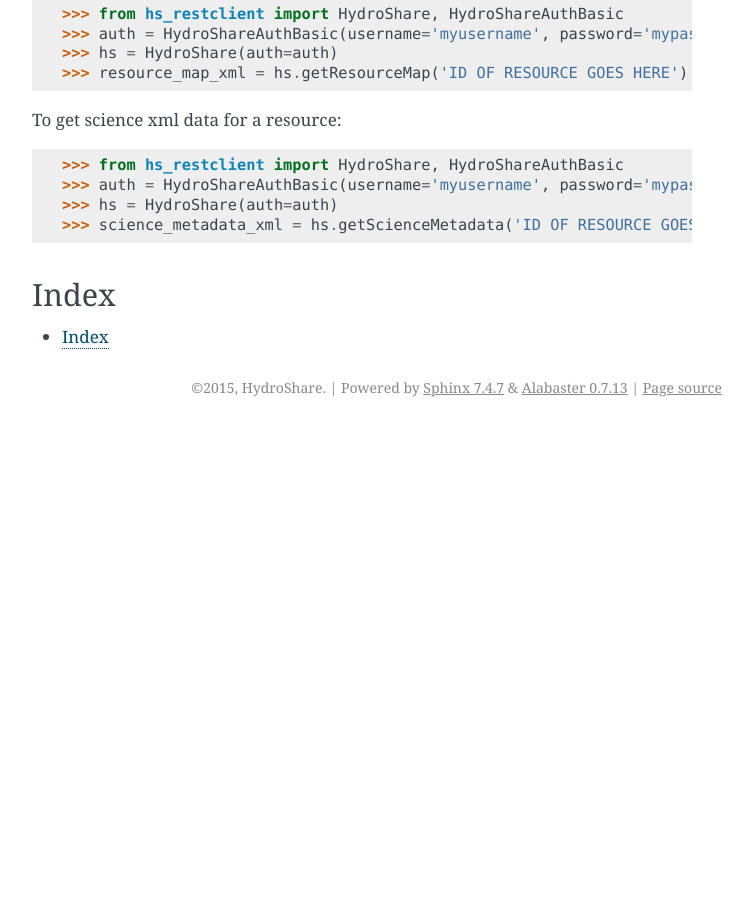
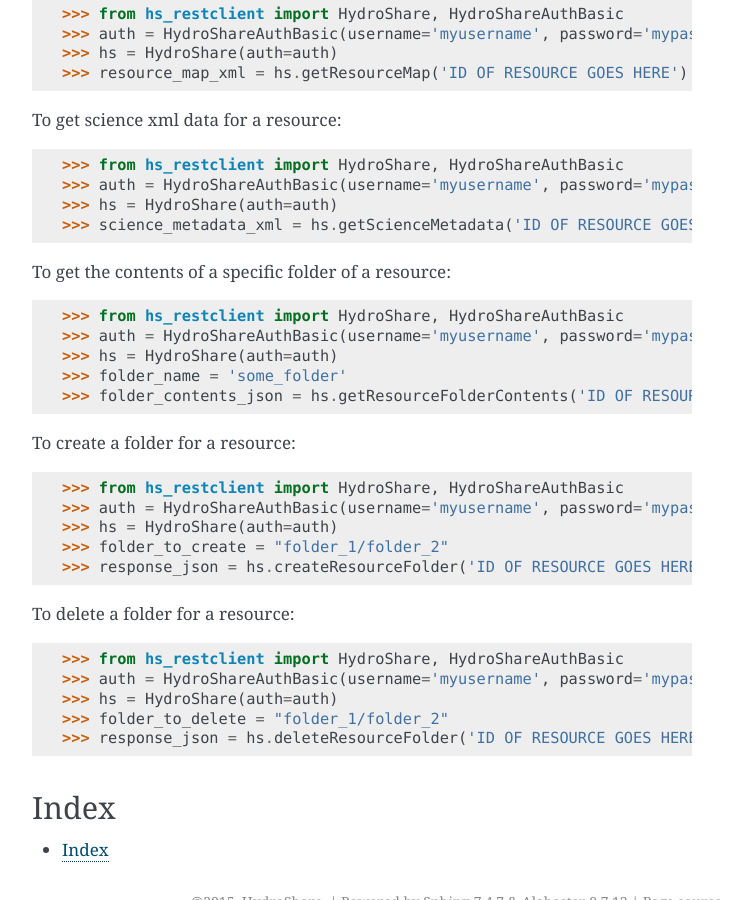
Before and after one commit to hydroshare/hs_restclient, a Sphinx documentation site: the page built from docs/index.rst, in a window 1280 px wide and 900 px high, scrolled down 4401 px. Shown: the whole window, without its empty margins (388-1141 px from the left). Built offline with Sphinx 7.4.7, drawn with Linux system fonts in a browser that asks for light colours; before the commit the page ends 4828 px from its top, so only the background shows below that.

Commit message:
[#48] updated docs on how to use the new methods that support folder operations

```diff
--- a/docs/index.rst
+++ b/docs/index.rst
@@ -219,6 +219,30 @@
     >>> hs = HydroShare(auth=auth)
     >>> science_metadata_xml = hs.getScienceMetadata('ID OF RESOURCE GOES HERE')
 
+To get the contents of a specific folder of a resource:
+
+    >>> from hs_restclient import HydroShare, HydroShareAuthBasic
+    >>> auth = HydroShareAuthBasic(username='myusername', password='mypassword')
+    >>> hs = HydroShare(auth=auth)
+    >>> folder_name = 'some_folder'
+    >>> folder_contents_json = hs.getResourceFolderContents('ID OF RESOURCE GOES HERE', pathname=folder_name)
+
+To create a folder for a resource:
+
+    >>> from hs_restclient import HydroShare, HydroShareAuthBasic
+    >>> auth = HydroShareAuthBasic(username='myusername', password='mypassword')
+    >>> hs = HydroShare(auth=auth)
+    >>> folder_to_create = "folder_1/folder_2"
+    >>> response_json = hs.createResourceFolder('ID OF RESOURCE GOES HERE', pathname=folder_to_create)
+
+To delete a folder for a resource:
+
+    >>> from hs_restclient import HydroShare, HydroShareAuthBasic
+    >>> auth = HydroShareAuthBasic(username='myusername', password='mypassword')
+    >>> hs = HydroShare(auth=auth)
+    >>> folder_to_delete = "folder_1/folder_2"
+    >>> response_json = hs.deleteResourceFolder('ID OF RESOURCE GOES HERE', pathname=folder_to_delete)
+
 Index
 -----
 
```
